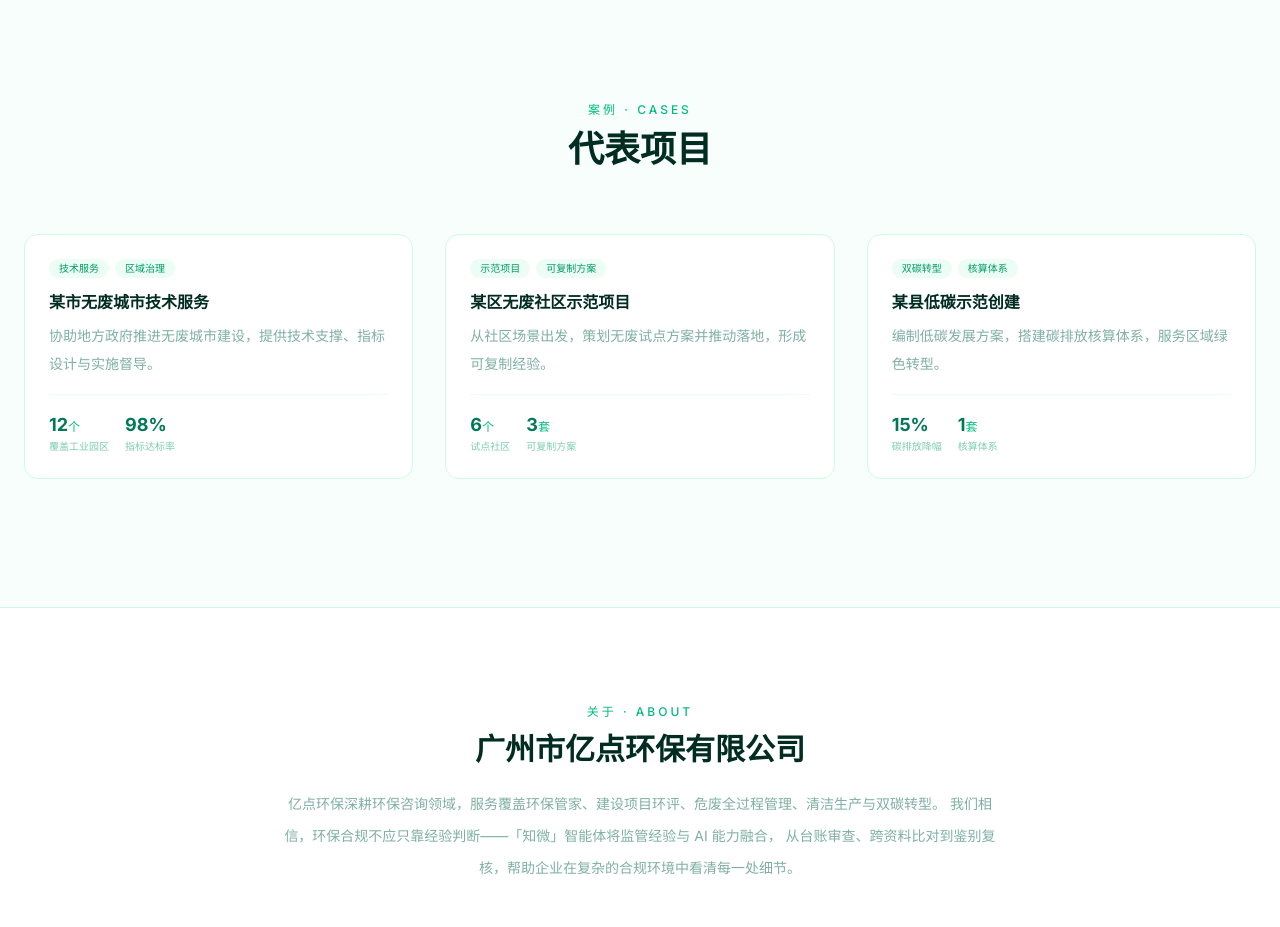
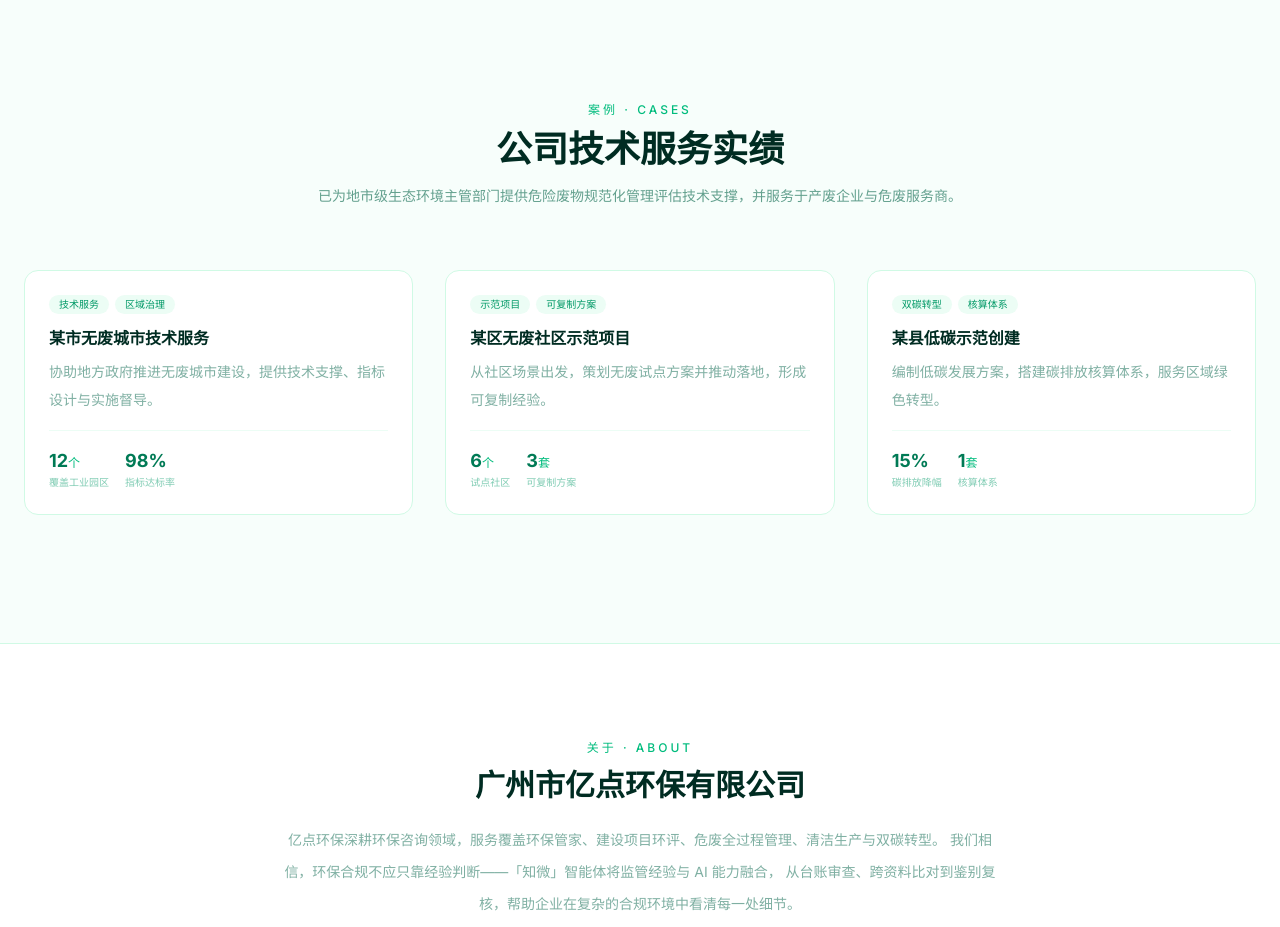
Before and after one commit to tongyatsing/yidian-website, a Next.js app: page / in a window 1280 px wide. Shown: the part 3340-4267 px from the top of the page. Built offline with nearby package versions, Linux system fonts and the light colour scheme.

Commit message:
feat(home): 案例段改公司实绩 + 脱敏政府背书句
Co-Authored-By: Claude Opus 4.7 (1M context) <noreply@anthropic.com>

```diff
--- a/src/components/YidianEcoSite.tsx
+++ b/src/components/YidianEcoSite.tsx
@@ -625,7 +625,8 @@ function HomePage({ setPage }: { setPage: (p: string) => void }) {
         <div className="mx-auto max-w-7xl px-6">
           <div className="text-center mb-16">
             <div className="text-xs font-medium tracking-[0.25em] uppercase text-emerald-500">案例 · Cases</div>
-            <h2 className="font-display mt-3 text-3xl font-bold text-emerald-950 md:text-4xl">代表项目</h2>
+            <h2 className="font-display mt-3 text-3xl font-bold text-emerald-950 md:text-4xl">公司技术服务实绩</h2>
+            <p className="mt-4 text-sm text-emerald-800/60 max-w-2xl mx-auto">已为地市级生态环境主管部门提供危险废物规范化管理评估技术支撑，并服务于产废企业与危废服务商。</p>
           </div>
           <div className="grid gap-8 md:grid-cols-3">
             {professionalCases.map((item, idx) => (
```
